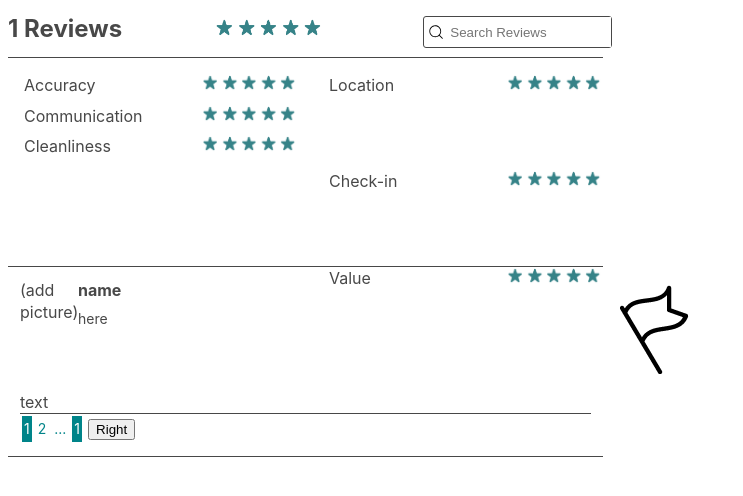
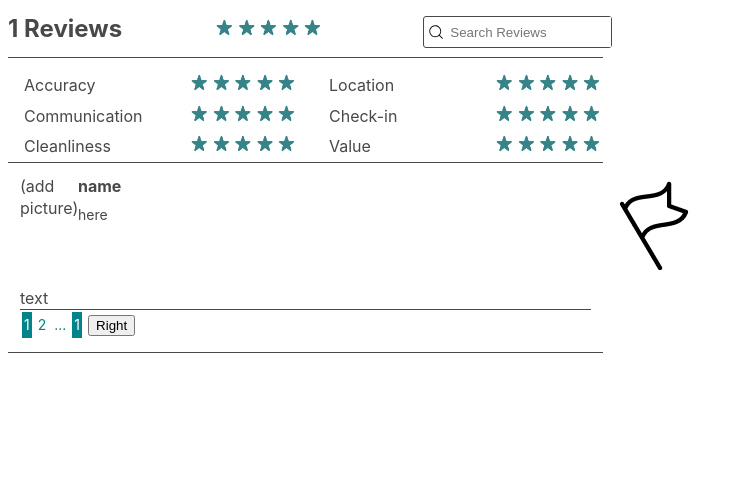
Before and after one commit to AirCnB/reviews-module, a React app: page / in a window 1280 px wide. Shown: the top 496 px of the page, without its empty margins (0-743 px from the left). Built offline with nearby package versions, Linux system fonts and the light colour scheme; no server answers.

Commit message:
Finish Review Stats Styling

```diff
--- a/client/src/components/ReviewStatsStyles.css
+++ b/client/src/components/ReviewStatsStyles.css
@@ -1,7 +1,7 @@
 .wrapper {
 	display: grid;
 	grid-template-columns: 50% 50%;
-	height: 208px;
+	height: 104px;
 	width: 610px;
 	align-self: center;
 
@@ -18,8 +18,8 @@
 
 .rightCol {
 	grid-column: 2 / 3;
-	height: 289px;
-	width: 92px;
+	height: 92px;
+	width: 289px;
 	padding: 8px;
 	display: grid;
 	grid-template-rows: 1fr 1fr 1fr;
@@ -47,11 +47,10 @@
 	grid-column: 1 / 2;
 	padding: 8px;
 	justify-self: start;
-	height: 16px;
 }
 .stars {
 	grid-column: 2 / 3;
 	padding: 8px;
 	justify-self: end;
-	height: 16px;
+
 }
```
